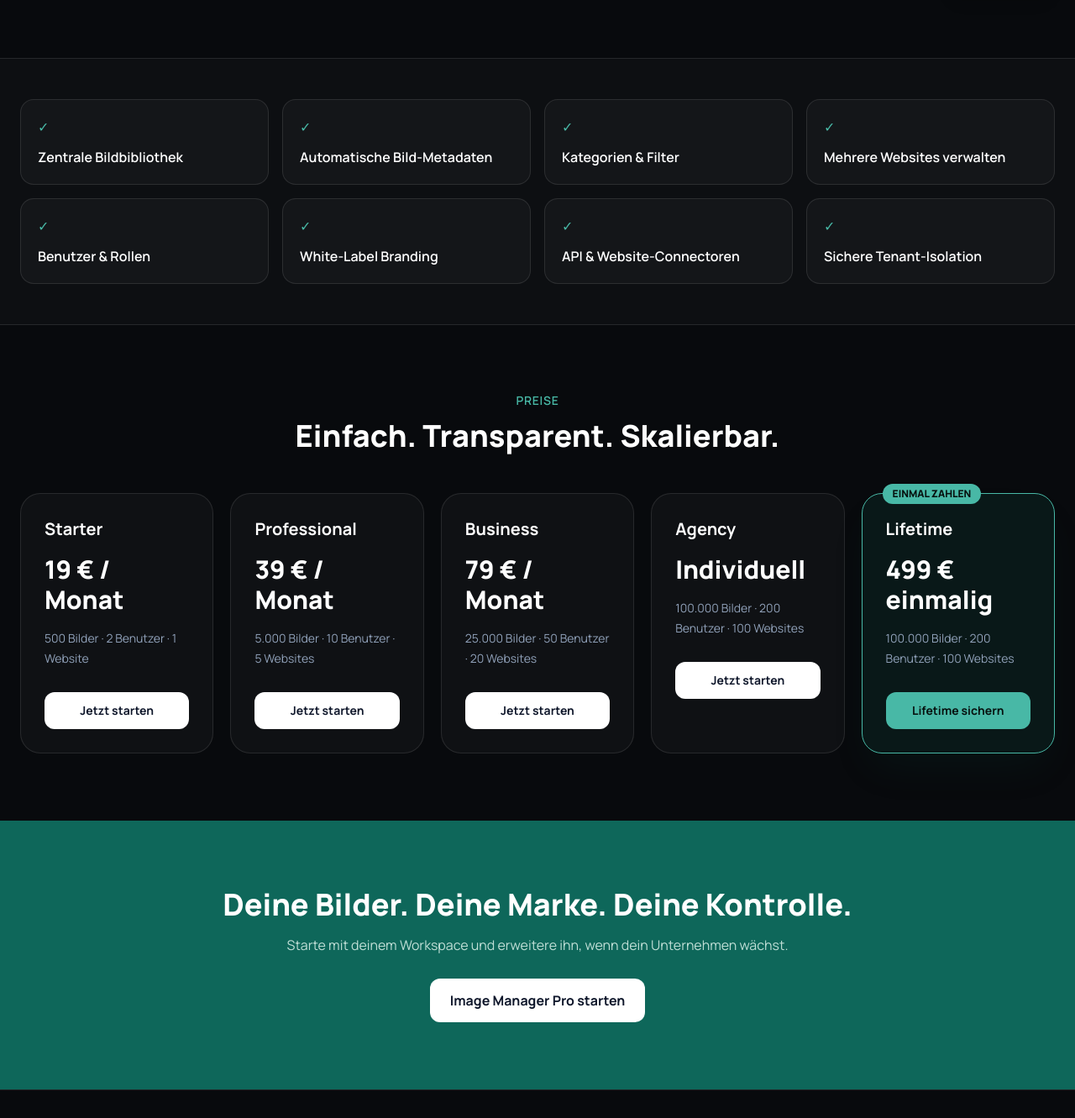
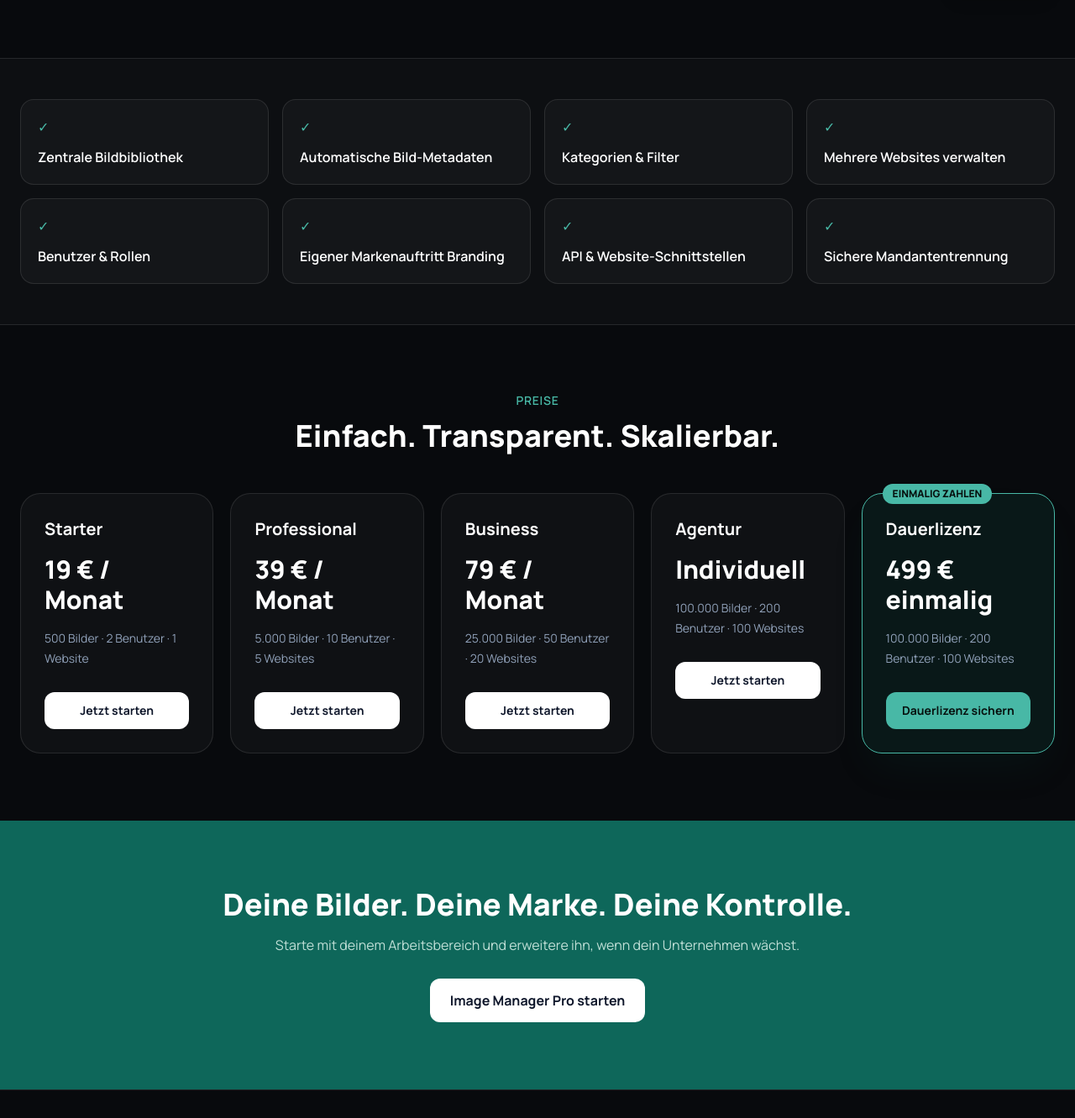
Before and after one commit to ruebecke-sudo/zb-interieur, a React (Vite) app: page /image-manager in a window 1280 px wide. Shown: the part 778-2109 px from the top of the page at 84% size. Built offline with nearby package versions, Linux system fonts and the light colour scheme; no server answers.

Commit message:
ui: deutsche Texte im Image Manager vervollständigen

```diff
--- a/src/pages/ImageManagerLandingPage.tsx
+++ b/src/pages/ImageManagerLandingPage.tsx
@@ -1,6 +1,6 @@
 import { Link } from 'react-router-dom'
 
-const features=['Zentrale Bildbibliothek','Automatische Bild-Metadaten','Kategorien & Filter','Mehrere Websites verwalten','Benutzer & Rollen','White-Label Branding','API & Website-Connectoren','Sichere Tenant-Isolation']
+const features=['Zentrale Bildbibliothek','Automatische Bild-Metadaten','Kategorien & Filter','Mehrere Websites verwalten','Benutzer & Rollen','Eigener Markenauftritt Branding','API & Website-Schnittstellen','Sichere Mandantentrennung']
 
 export function ImageManagerLandingPage(){
   return <div className="min-h-screen bg-[#080a0d] text-white">
@@ -19,12 +19,12 @@ export function ImageManagerLandingPage(){
             ['Starter','19 € / Monat','500 Bilder · 2 Benutzer · 1 Website'],
             ['Professional','39 € / Monat','5.000 Bilder · 10 Benutzer · 5 Websites'],
             ['Business','79 € / Monat','25.000 Bilder · 50 Benutzer · 20 Websites'],
-            ['Agency','Individuell','100.000 Bilder · 200 Benutzer · 100 Websites'],
-            ['Lifetime','499 € einmalig','100.000 Bilder · 200 Benutzer · 100 Websites']
-          ].map(([name,price,desc])=><div key={name} className={`relative rounded-3xl border p-7 ${name==='Lifetime'?'border-[#48b8a6] bg-[#0E675A]/15 shadow-2xl shadow-[#0E675A]/10':'border-white/10 bg-white/[0.03]'}`}>{name==='Lifetime'&&<div className="absolute -top-3 left-6 rounded-full bg-[#48b8a6] px-3 py-1 text-xs font-black uppercase text-[#07110f]">Einmal zahlen</div>}<h3 className="text-xl font-bold">{name}</h3><div className="mt-4 text-3xl font-black">{price}</div><p className="mt-4 min-h-12 text-sm leading-6 text-slate-400">{desc}</p><Link to="/image-manager/login" className={`mt-7 block rounded-xl px-4 py-3 text-center text-sm font-bold ${name==='Lifetime'?'bg-[#48b8a6] text-[#07110f]':'bg-white text-slate-900'}`}>{name==='Lifetime'?'Lifetime sichern':'Jetzt starten'}</Link></div>)}
+            ['Agentur','Individuell','100.000 Bilder · 200 Benutzer · 100 Websites'],
+            ['Dauerlizenz','499 € einmalig','100.000 Bilder · 200 Benutzer · 100 Websites']
+          ].map(([name,price,desc])=><div key={name} className={`relative rounded-3xl border p-7 ${name==='Dauerlizenz'?'border-[#48b8a6] bg-[#0E675A]/15 shadow-2xl shadow-[#0E675A]/10':'border-white/10 bg-white/[0.03]'}`}>{name==='Dauerlizenz'&&<div className="absolute -top-3 left-6 rounded-full bg-[#48b8a6] px-3 py-1 text-xs font-black uppercase text-[#07110f]">Einmalig zahlen</div>}<h3 className="text-xl font-bold">{name}</h3><div className="mt-4 text-3xl font-black">{price}</div><p className="mt-4 min-h-12 text-sm leading-6 text-slate-400">{desc}</p><Link to="/image-manager/login" className={`mt-7 block rounded-xl px-4 py-3 text-center text-sm font-bold ${name==='Dauerlizenz'?'bg-[#48b8a6] text-[#07110f]':'bg-white text-slate-900'}`}>{name==='Dauerlizenz'?'Dauerlizenz sichern':'Jetzt starten'}</Link></div>)}
         </div>
       </section>
-      <section className="bg-[#0E675A] px-6 py-20 text-center"><h2 className="text-4xl font-black">Deine Bilder. Deine Marke. Deine Kontrolle.</h2><p className="mx-auto mt-4 max-w-2xl text-emerald-50/80">Starte mit deinem Workspace und erweitere ihn, wenn dein Unternehmen wächst.</p><Link to="/image-manager/login" className="mt-7 inline-block rounded-xl bg-white px-6 py-3.5 font-bold text-slate-900">Image Manager Pro starten</Link></section>
+      <section className="bg-[#0E675A] px-6 py-20 text-center"><h2 className="text-4xl font-black">Deine Bilder. Deine Marke. Deine Kontrolle.</h2><p className="mx-auto mt-4 max-w-2xl text-emerald-50/80">Starte mit deinem Arbeitsbereich und erweitere ihn, wenn dein Unternehmen wächst.</p><Link to="/image-manager/login" className="mt-7 inline-block rounded-xl bg-white px-6 py-3.5 font-bold text-slate-900">Image Manager Pro starten</Link></section>
     </main>
     <footer className="border-t border-white/10 px-6 py-8 text-center text-xs text-slate-500">Image Manager Pro · © 2026</footer>
   </div>
```
